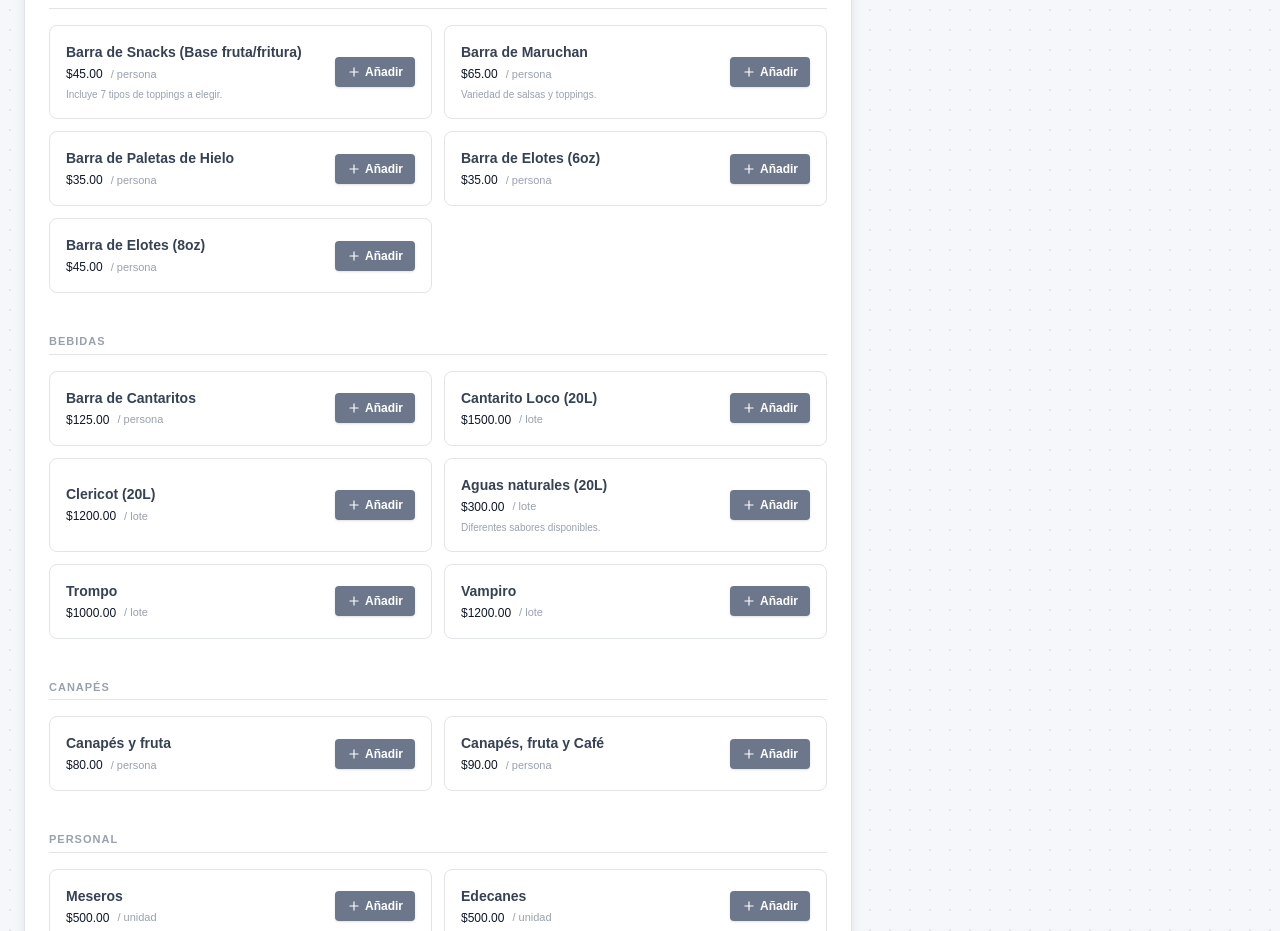
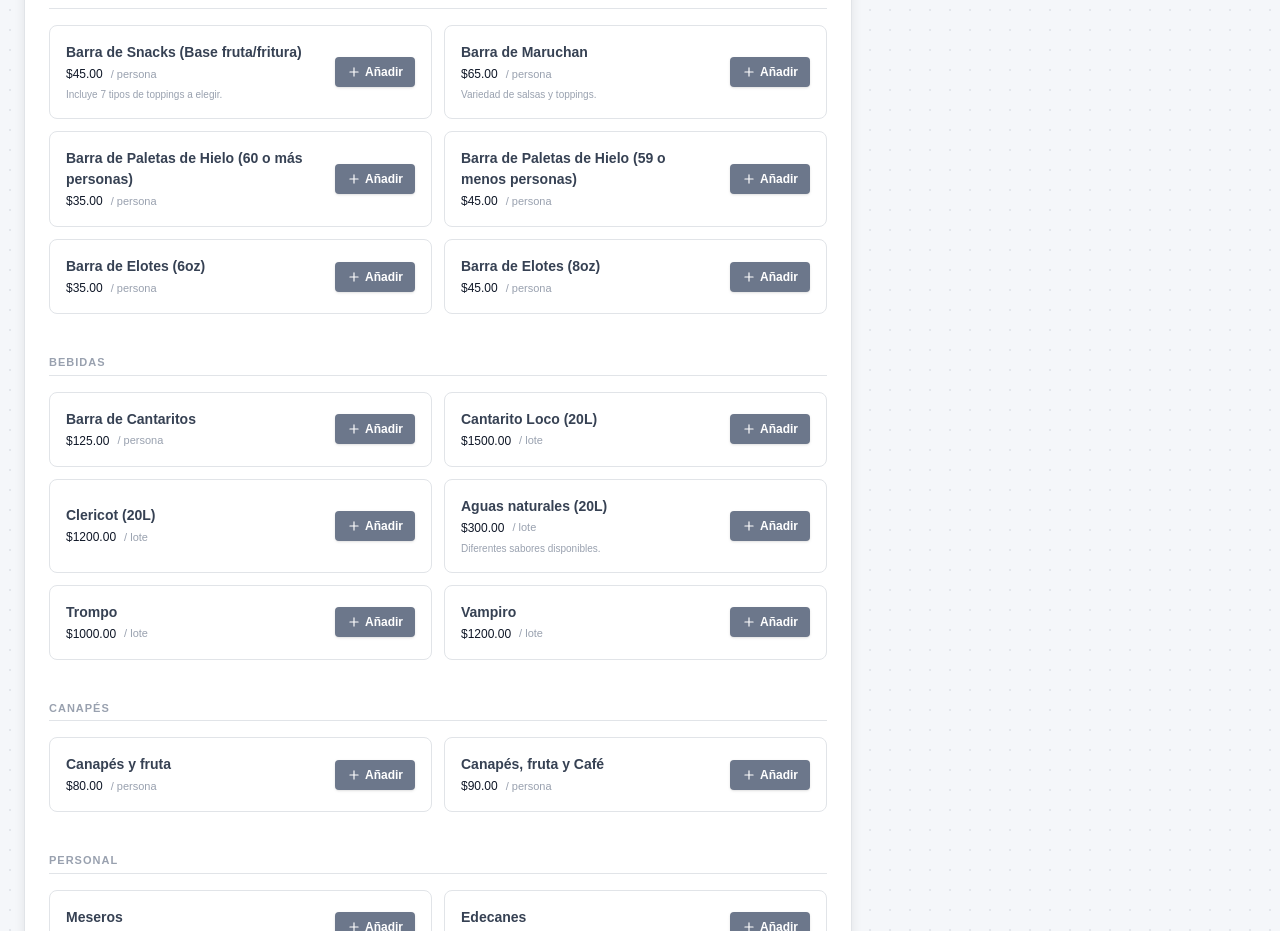
Before and after one commit to BrianRivera117/Cotizacion---Eventos-MEABE, a React (Vite) app: page / in a window 1280 px wide. Shown: the part 1000-1931 px from the top of the page. Built offline with nearby package versions, Linux system fonts and the light colour scheme.

Commit message:
Add files via upload

```diff
--- a/src/constants.ts
+++ b/src/constants.ts
@@ -20,7 +20,8 @@ export const SERVICES: Service[] = [
   // Snacks
   { id: 5, categoria_id: 2, nombre: 'Barra de Snacks (Base fruta/fritura)', precio_base: 45.00, unidad_medida: 'persona', descripcion: 'Incluye 7 tipos de toppings a elegir.' },
   { id: 6, categoria_id: 2, nombre: 'Barra de Maruchan', precio_base: 65.00, unidad_medida: 'persona', descripcion: 'Variedad de salsas y toppings.' },
-  { id: 7, categoria_id: 2, nombre: 'Barra de Paletas de Hielo', precio_base: 35.00, unidad_medida: 'persona' },
+  { id: 7, categoria_id: 2, nombre: 'Barra de Paletas de Hielo (60 o más personas)', precio_base: 35.00, unidad_medida: 'persona' },
+  { id: 23, categoria_id: 2, nombre: 'Barra de Paletas de Hielo (59 o menos personas)', precio_base: 45.00, unidad_medida: 'persona' },
   { id: 8, categoria_id: 2, nombre: 'Barra de Elotes (6oz)', precio_base: 35.00, unidad_medida: 'persona' },
   { id: 9, categoria_id: 2, nombre: 'Barra de Elotes (8oz)', precio_base: 45.00, unidad_medida: 'persona' },
 
```
Also changed, not shown: 1 other file (tests, documents, lock files or other folders).
